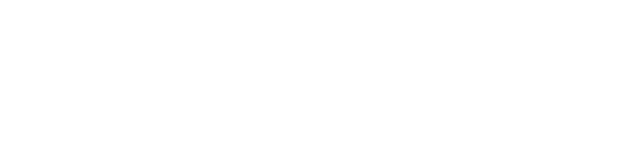
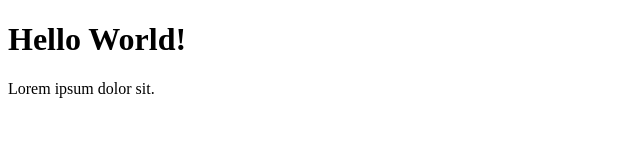
Before and after one commit to gitWater21/enemy, a plain HTML site: page index.html in a window 1280 px wide. Shown: the whole page, without its empty margins (0-640 px from the left). Drawn offline with Linux system fonts and the light colour scheme.

Commit message:
this is second commit

```diff
--- a/index.html
+++ b/index.html
@@ -7,5 +7,8 @@
 </head>
 <body>
 
+ <h1>Hello World!</h1>
+ <p>Lorem ipsum dolor sit.</p>
+
 </body>
 </html>
```
